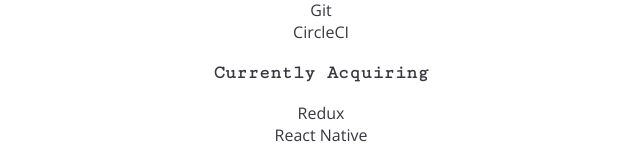
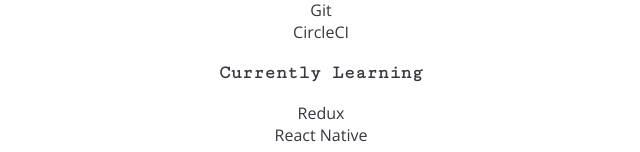
Before and after one commit to tammiec/portfolio, a React (Create React App) app: page / in a window 1280 px wide. Shown: the part 1828-1980 px from the top of the page, without its empty margins (319-959 px from the left). Built offline with nearby package versions, Linux system fonts and the light colour scheme.

Commit message:
Add refs for scroll to elements

```diff
--- a/src/Components/About/About.js
+++ b/src/Components/About/About.js
@@ -28,8 +28,8 @@
         skills={['PostgreSQL', 'Git', 'CircleCI']}
       />
       <TechList
-        skillType='acquiring'
-        skillTitle='Currently Acquiring'
+        skillType='learning'
+        skillTitle='Currently Learning'
         skills={['Redux', 'React Native']}
       />
     </div>
--- a/src/Components/App.js
+++ b/src/Components/App.js
@@ -1,4 +1,4 @@
-import React from 'react';
+import React, { useRef } from 'react';
 
 import Home from './Home/Home';
 import NavBar from './NavBar';
@@ -10,13 +10,20 @@
 import './App.scss';
 
 export default function App() {
+
+  // refs for DOM elements to scroll to
+  const navRef = useRef(null)
+  const aboutRef = useRef(null)
+  const projectsRef = useRef(null)
+  const contactRef = useRef(null)
+
   return (
     <div className="App">
-      <Home />
-      <NavBar />
-      <About />
-      <Projects />
-      <Contact />
+      <Home aboutRef={aboutRef} />
+      <NavBar ref={navRef} aboutRef={aboutRef} projectsRef={projectsRef} contactRef={contactRef} />
+      <About ref={aboutRef} />
+      <Projects ref={projectsRef} />
+      <Contact ref={contactRef} />
       <Footer />
     </div>
   );
```
